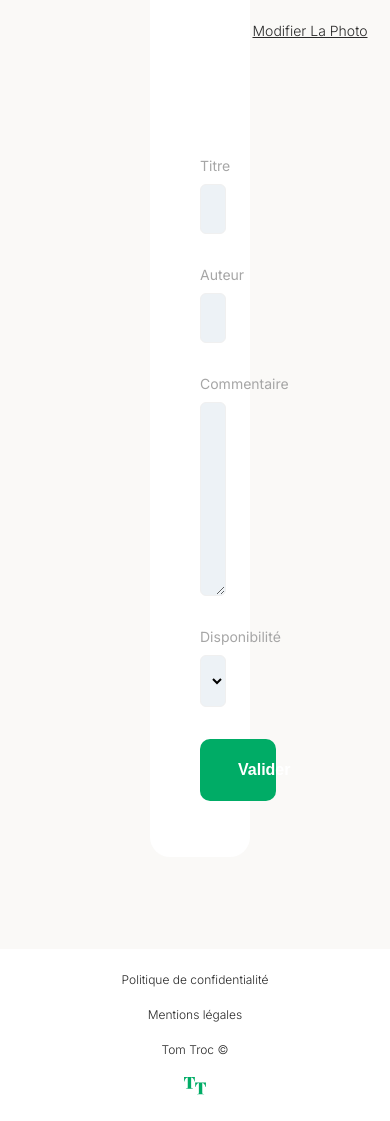
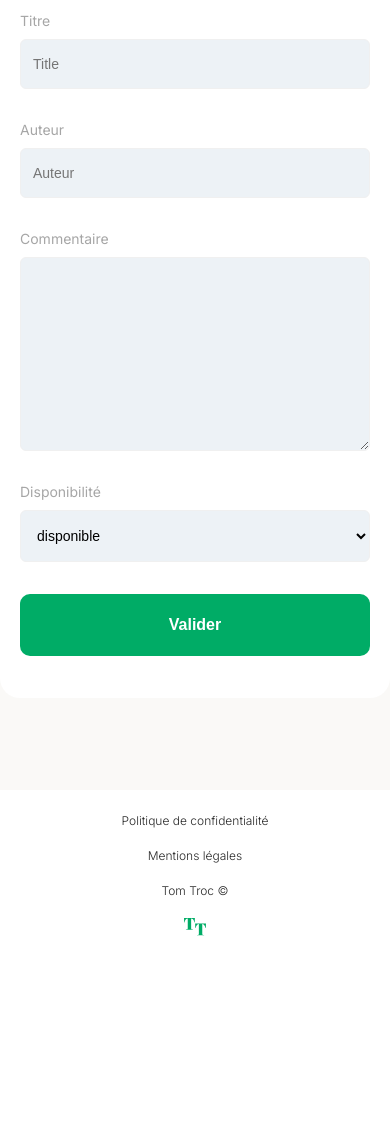
Before and after one commit to nutbreaker/projet_4_b, a PHP site: page /views/edit in a window 390 px wide. Shown: the part 669-1790 px from the top of the page. After the commit the page ends 1605 px from the top, so only its background shows below. Run offline with PHP 8.4, Linux system fonts and the light colour scheme; some web fonts are replaced.

Commit message:
feat(edit): improve responsiveness based on Figma guidelines
Improve the edit page layout and enhance the overall responsiveness of the
website based on Figma guidelines.

- [X] `edit-book-container` layout so that the mobile display matches the mockup
- [X] reduce css specificity by removing the class nesting
- [X] remove gap and update image size in `signin-section`, `signup-section`

```diff
--- a/public/css/style.css
+++ b/public/css/style.css
@@ -784,7 +784,6 @@
 .signin-section,
 .signup-section {
     display: flex;
-    gap: 10rem 0;
     margin: 0;
 
     h2 {
@@ -795,7 +794,7 @@
 
     img {
         width: 100%;
-        max-height: 81rem;
+        max-height: 78rem;
         min-height: 100%;
         object-fit: cover;
         object-position: 0 86%;
@@ -1091,8 +1090,8 @@
     flex-direction: column;
     gap: .25rem;
     width: var(--template-width);
-    max-width: var(--template-max-width);
-    padding: 3rem 15rem 9.2rem;
+    max-width: var(--container-max-width);
+    padding: 3rem 2rem 9.2rem;
     font-size: 1rem;
     color: var(--color-dark-gray);
 
@@ -1105,13 +1104,14 @@
 
     img {
         width: 100%;
-        min-width: 33.5rem;
+        min-width: 31rem;
         max-width: 48.8rem;
         aspect-ratio: 1;
         object-fit: cover;
         object-position: bottom;
         margin-block: 1rem 2.3rem;
     }
+}
 
 .edit-book-back-link {
     display: flex;
@@ -1129,7 +1129,6 @@
 .edit-book {
     display: flex;
     justify-content: center;
-        flex-wrap: wrap;
     gap: 11.8rem;
     border-radius: 2rem;
     background-color: var(--color-white);
@@ -1188,14 +1187,6 @@
         border: solid 1px #f0f0f0;
         border-radius: .6rem;
     }
-
-        button {
-            max-width: 32.2rem;
-            border: none;
-        }
-    }
-
-
 }
 
 /*
@@ -1835,6 +1826,44 @@
         }
     }
 
+    /*
+    ****************************************************************************
+    edit book
+    ****************************************************************************
+    */
+
+    .edit-book-container {
+        padding-inline: 0;
+
+        img {
+            min-width: unset;
+            margin-block: 0.74rem 2.4rem;
+        }
+    }
+
+    .edit-book-header {
+        margin-inline: 2rem;
+
+        h2 {
+            font-size: 3rem;
+        }
+    }
+
+    .edit-book-image-container {
+        font-size: 1.1rem;
+    }
+
+    .edit-book {
+        flex-direction: column;
+        align-items: center;
+        gap: 3.2rem;
+        padding-block: 4.2rem;
+        padding-inline: 2rem;
+    }
+
+    .edit-book-form {
+        max-width: unset;
+    }
 
     /*
     ****************************************************************************
```
Lines whose indentation alone changed are shown as unchanged.
